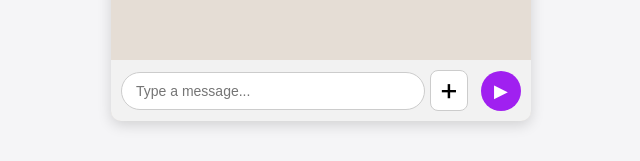
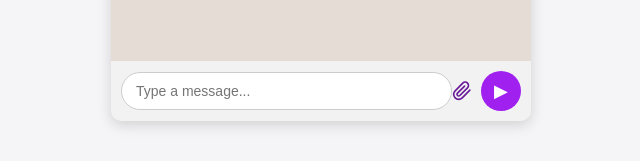
Before and after one commit to harshasai27/ClaimGenie2, a React (Create React App) app in the folder claim-genie-ui/: page /chat in a window 1280 px wide. Shown: the part 599-760 px from the top of the page, without its empty margins (319-959 px from the left). Built offline with nearby package versions, Linux system fonts and the light colour scheme.

Commit message:
Updated image for attachment

```diff
--- a/claim-genie-ui/src/components/ClaimGenie.css
+++ b/claim-genie-ui/src/components/ClaimGenie.css
@@ -66,7 +66,7 @@
   background: #f2f2f2;
 }
 
-.cg-upload-btn{
+/* .cg-upload-btn{
   width: 36px;
   height: 36px;
   background: #ffffff;
@@ -84,7 +84,7 @@
 
 .cg-upload-btn input{
   display: none;
-}
+} */
 
 .cg-input {
   flex: 1;
@@ -109,3 +109,14 @@
   align-items: center;
   justify-content: center;
 }
+
+.cg-upload-btn {
+ cursor: pointer;
+ display: flex;
+ align-items: center;
+ color: #6a1b9a;
+ margin-right: 1px;
+}
+.cg-upload-btn:hover {
+ transform: scale(1.1);
+}
--- a/claim-genie-ui/src/components/ClaimGenie.jsx
+++ b/claim-genie-ui/src/components/ClaimGenie.jsx
@@ -2,7 +2,9 @@
 import axios from "axios";
 import "./ClaimGenie.css";
 
+//const API_URL = "https://legendary-space-carnival-gg4vwjqxgj5cwr6p-5000.app.github.dev/api/chat";
 const API_URL = "https://zany-engine-97w7wpjg94w93xgjj-5000.app.github.dev/api/chat";
+
 
 export default function ClaimGenie() {
     const [messages, setMessages] = useState([
@@ -81,7 +83,32 @@
                         onKeyDown={handleKey}
                     />
 
-                    <label className="cg-upload-btn"> +
+                    <label className="cg-upload-btn">
+<svg
+   width="20"
+   height="20"
+   viewBox="0 0 24 24"
+   fill="none"
+   stroke="currentColor"
+   strokeWidth="2"
+   strokeLinecap="round"
+   strokeLinejoin="round"
+>
+<path d="M21.44 11.05l-9.19 9.19a6 6 0 01-8.49-8.49l9.19-9.19a4 4 0 015.66 5.66l-9.19 9.19a2 2 0 01-2.83-2.83l8.49-8.48"/>
+</svg>
+<input
+   type="file"
+   hidden
+   onChange={(e) => {
+     const file = e.target.files[0];
+     if (file) {
+       console.log("Uploaded:", file.name);
+     }
+   }}
+ />
+</label>
+
+                    {/* <label className="cg-upload-btn"> +
                         <input
                             type="file"
                             onChange={(e) => {
@@ -91,7 +118,7 @@
                                 }
                             }}
                         />
-                    </label>
+                    </label> */}
                     <button className="cg-send-btn" onClick={sendMessage}>▶</button>
                 </div>
             </div>
```
